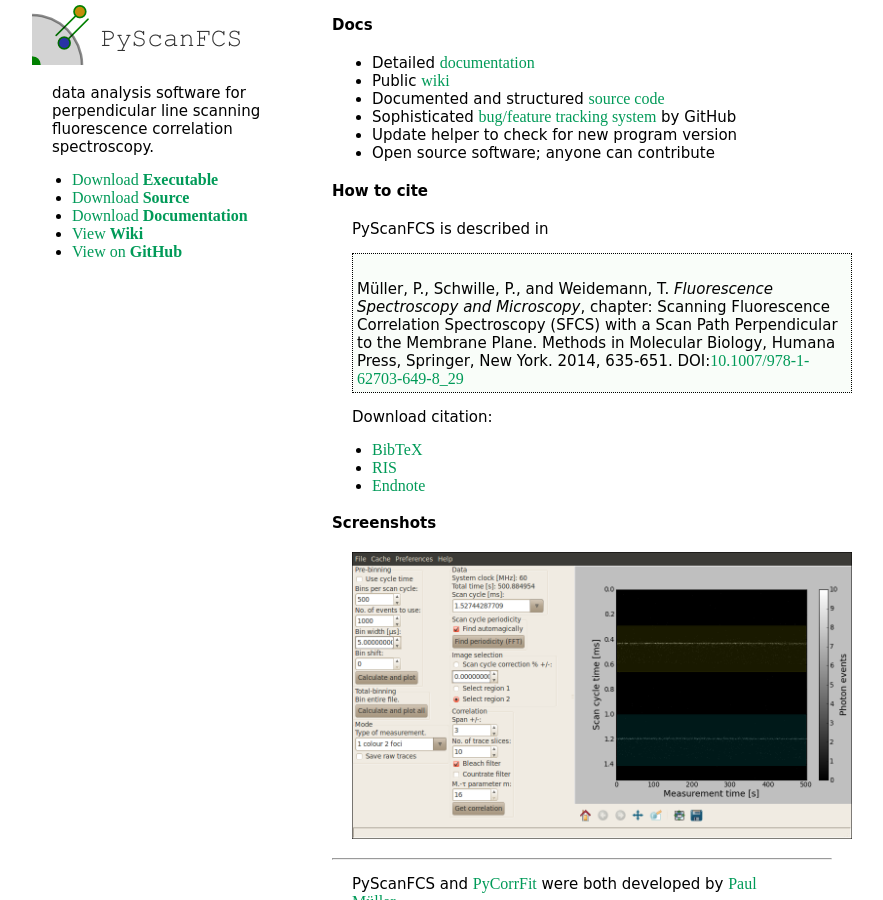
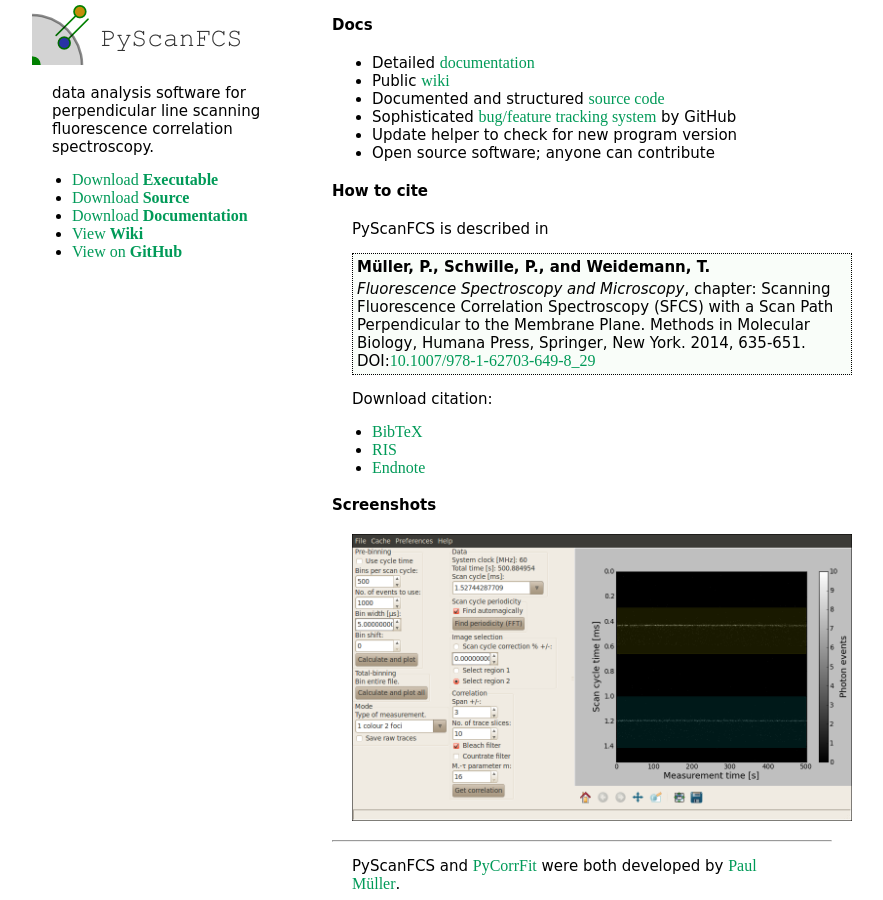
Before and after one commit to FCS-analysis/PyScanFCS, a Jekyll site: the page built from index.html, in a window 1280 px wide and 900 px high, scrolled down 392 px. Shown: the whole window, without its empty margins (208-1091 px from the left). Built offline with Jekyll 4.4.1, drawn with Linux system fonts in a browser that asks for light colours.

```diff
--- a/_includes/body.md
+++ b/_includes/body.md
@@ -27,9 +27,9 @@ algorithm. The obtained correlation curves can be evaluated using
 #### How to cite
 PyScanFCS is described in
 
-|      |
+|Müller, P., Schwille, P., and Weidemann, T. |
 |:-----|
-|Müller, P., Schwille, P., and Weidemann, T. *Fluorescence Spectroscopy and Microscopy*, chapter: Scanning Fluorescence Correlation Spectroscopy (SFCS) with a Scan Path Perpendicular to the Membrane Plane. Methods in Molecular Biology, Humana Press, Springer, New York. 2014, 635-651. DOI:[10.1007/978-1-62703-649-8_29](http://dx.doi.org/10.1007/978-1-62703-649-8_29)|
+|*Fluorescence Spectroscopy and Microscopy*, chapter: Scanning Fluorescence Correlation Spectroscopy (SFCS) with a Scan Path Perpendicular to the Membrane Plane. Methods in Molecular Biology, Humana Press, Springer, New York. 2014, 635-651. DOI:[10.1007/978-1-62703-649-8_29](http://dx.doi.org/10.1007/978-1-62703-649-8_29)|
 
 
 Download citation:
```
